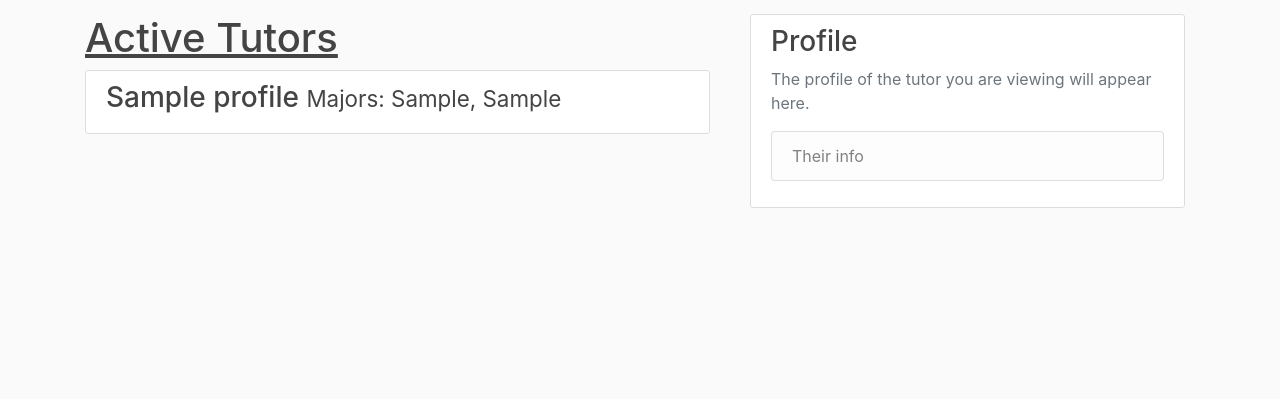
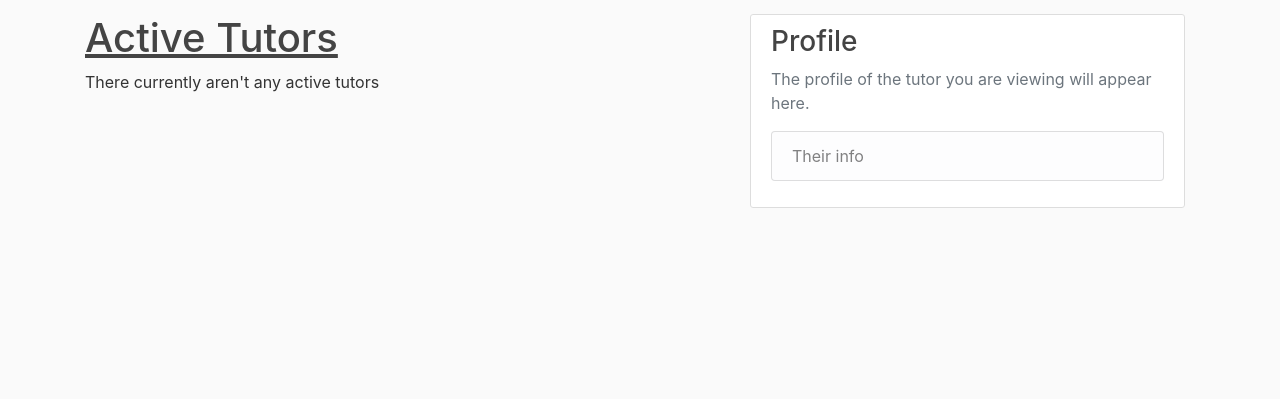
Before and after one commit to tcy9bj/QuickTutor, a Django app: page /tutor/home/ in a window 1280 px wide. Shown: the part 401-800 px from the top of the page. Run offline with Django 3.2, Linux system fonts and the light colour scheme; tables that the repository leaves empty hold one stand-in row (values such as "Sample post"); some libraries are stand-ins or nearby versions.

Commit message:
Fixed Bug
Home page now states if there are no active tutors.

```diff
--- a/tutor/templates/tutor/home.html
+++ b/tutor/templates/tutor/home.html
@@ -2,7 +2,7 @@
 
 {% block content %}
 	<h1><u>Active Tutors</u></h1>
-	{% if tutors %}
+	{% if tutors.length > 0 %}
 		{% for tutor in tutors %}
 			{% if tutor.active %}
 				{% if tutor.major2 %}
```
